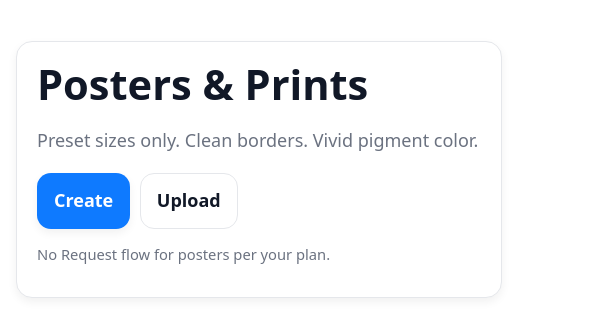
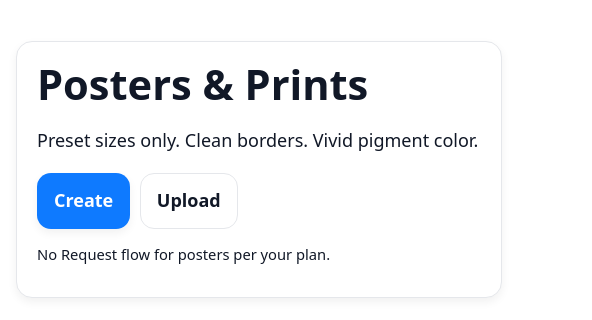
Before and after one commit to BUDFORT1/PROMONMERCH, a plain HTML site: page products/posters.html in a window 1280 px wide. Shown: the part 66-386 px from the top of the page, 688-1280 px from the left. Drawn offline with Linux system fonts and the light colour scheme.

Commit message:
Update posters.html

```diff
--- a/products/posters.html
+++ b/products/posters.html
@@ -21,12 +21,12 @@
   <div class="gallery"><img src="/mockups/poster.webp" alt="Poster mockup"></div>
   <div class="panel">
     <h1 class="mt-0">Posters & Prints</h1>
-    <p class="muted">Preset sizes only. Clean borders. Vivid pigment color.</p>
+    <p class="">Preset sizes only. Clean borders. Vivid pigment color.</p>
     <div class="btn-row">
       <a class="btn btn--brand" href="/create/poster.html">Create</a>
       <a class="btn btn--ghost" href="/upload/poster.html">Upload</a>
     </div>
-    <p class="muted small mt-3">No Request flow for posters per your plan.</p>
+    <p class=" small mt-3">No Request flow for posters per your plan.</p>
   </div>
 </div></main>
 
```
